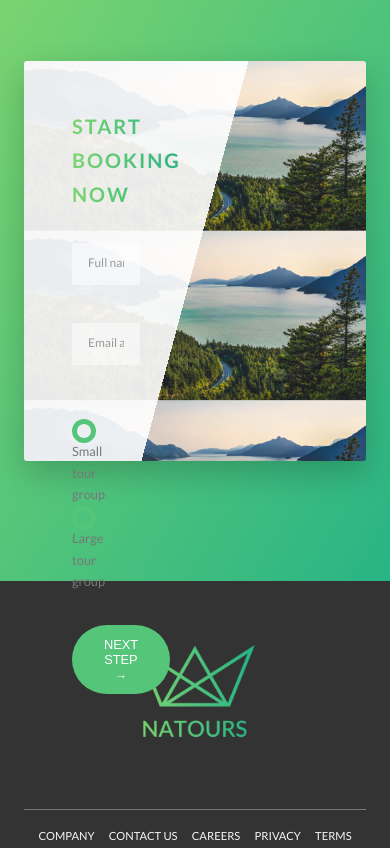
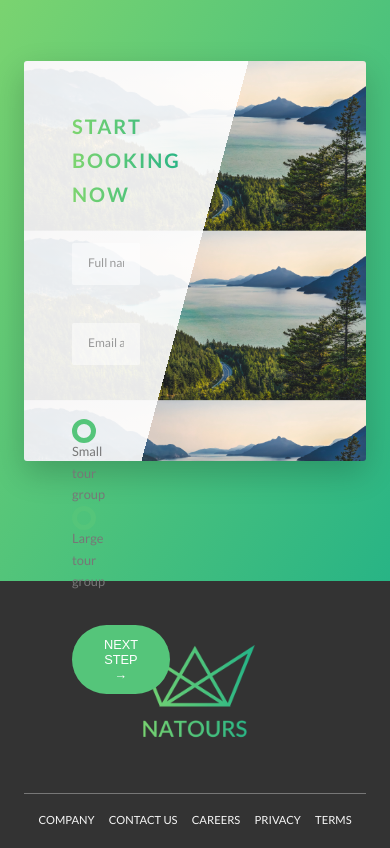
Before and after one commit to mostmojo/Ostro, a website: page index.html in a window 390 px wide. Shown: the part 6375-7223 px from the top of the page. Drawn offline with Linux system fonts and the light colour scheme.

Commit message:
Fixed margin on logo-box class for mobile

```diff
--- a/sass/layout/_footer.scss
+++ b/sass/layout/_footer.scss
@@ -11,6 +11,10 @@
   &__logo-box {
     text-align: center;
     margin-bottom: 8rem;
+
+    @include respond(tab-port) {
+      margin-bottom: 6rem;
+    }
   }
 
   &__logo {
```
Also changed, not shown: css/style.css.
